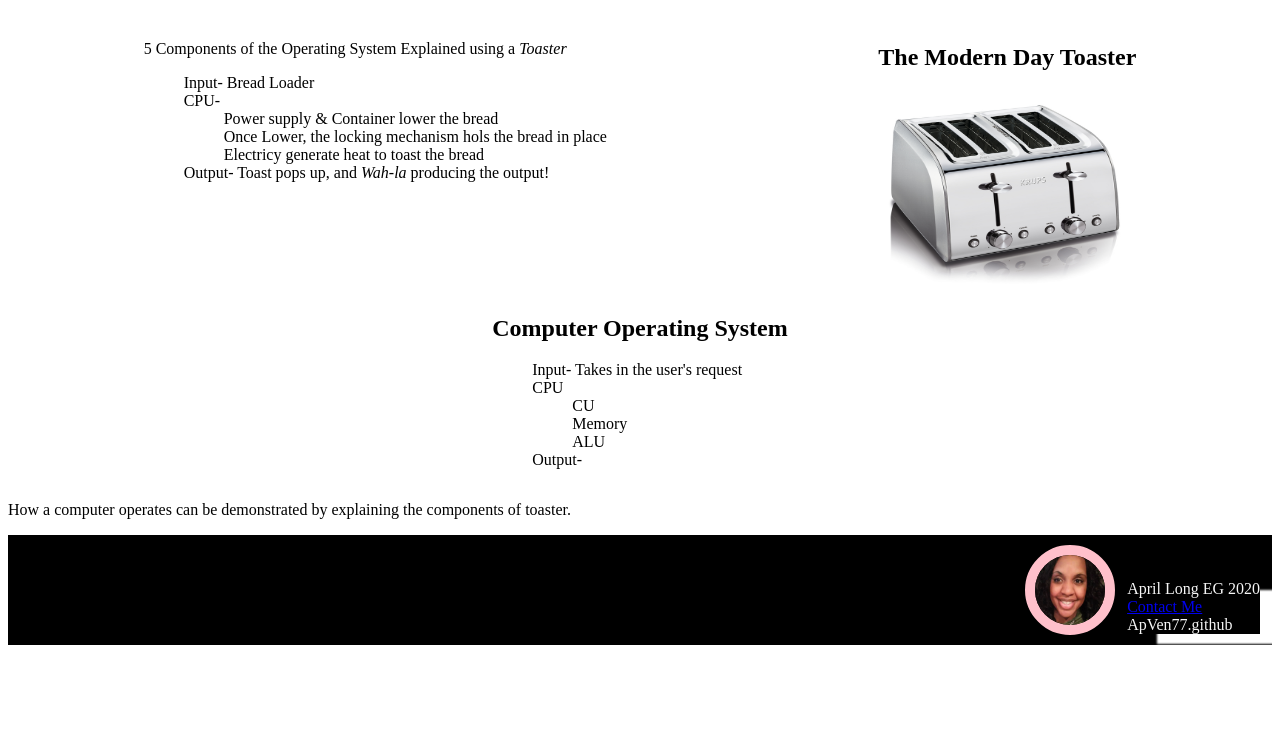
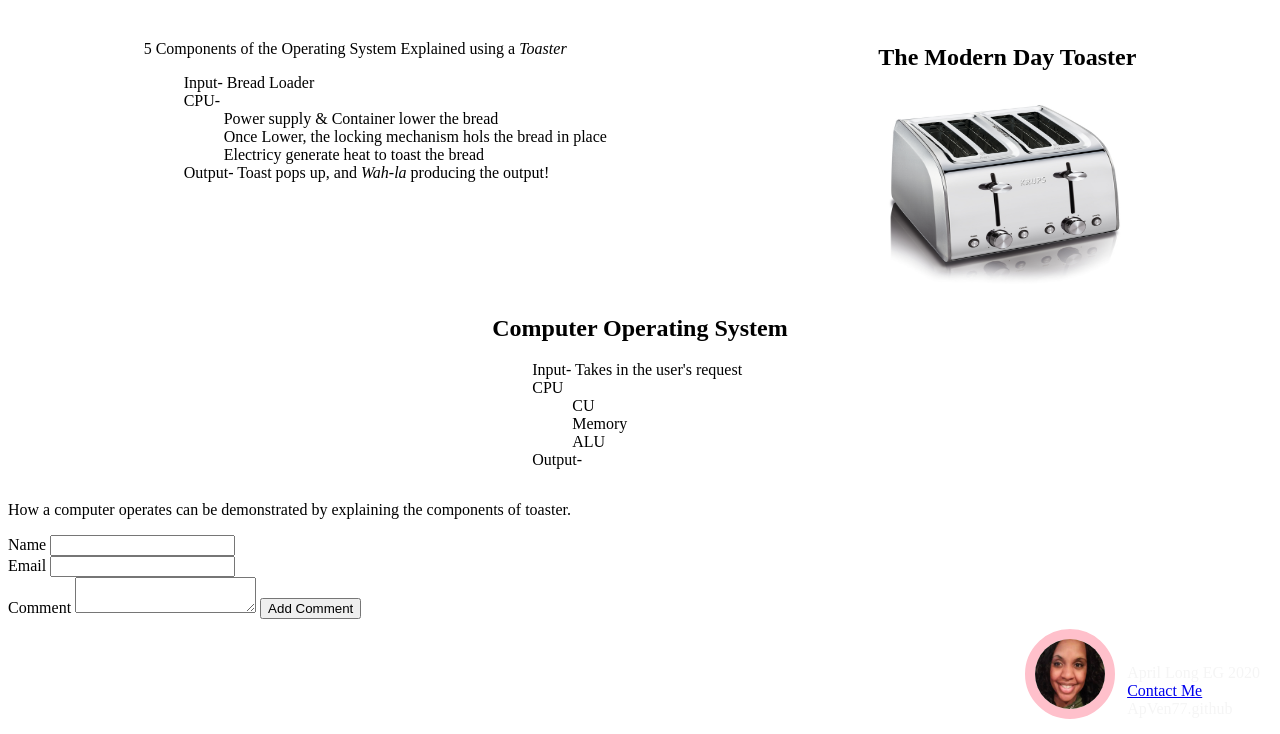
Before and after one commit to ApVen77/Computer-Info-System-Blog, a plain HTML site: page index.html in a window 1280 px wide. Shown: the part 123-857 px from the top of the page. Before the commit the page ends 800 px from the top, so only its background shows below. Drawn offline with nearby package versions, Linux system fonts and the light colour scheme.

Commit message:
added steps

```diff
--- a/index.html
+++ b/index.html
@@ -6,6 +6,7 @@
     <meta name="viewport" content="width=device-width, initial-scale=1.0">
     <title>Information Systems</title>
     <link rel="stylesheet" type="text/css" href="style.css">
+    <script type="text/javascript" src="code.jquery.com/jquery-1.11.3.min.js"></script>
 </head>
 
 <body>
@@ -53,6 +54,20 @@
     </div>
 
     <p>How a computer operates can be demonstrated by explaining the components of toaster.</p>
+    <form id="form" action="javascript:void('');" method="POST" class= "add_comment">
+
+        <label>Name
+          <input id="name" type="string" name="name">
+        </label><br>
+        <label>Email
+          <input id="email" type="string" name="email">
+        </label><br>
+        <label>Comment
+         <textarea id="comment" name="comment"></textarea>
+        </label>
+        <input type="submit" value="Add Comment">
+      </form>
+
     <footer>
         <p>April Long EG 2020<br> <a href="mailto:april.long@emilygriffith.edu">Contact Me</a> <br> ApVen77.github </p>
         <img src="images/APRIL 1.png">
--- a/style.css
+++ b/style.css
@@ -34,14 +34,7 @@ img {
 
 }
 
-footer {
-    position: sticky;
-    /* display: inline; */
-    background-color: black;
-    width: 100%;
-    height: 110px;
 
-}
 
 footer img {
     width: 70px;
```
